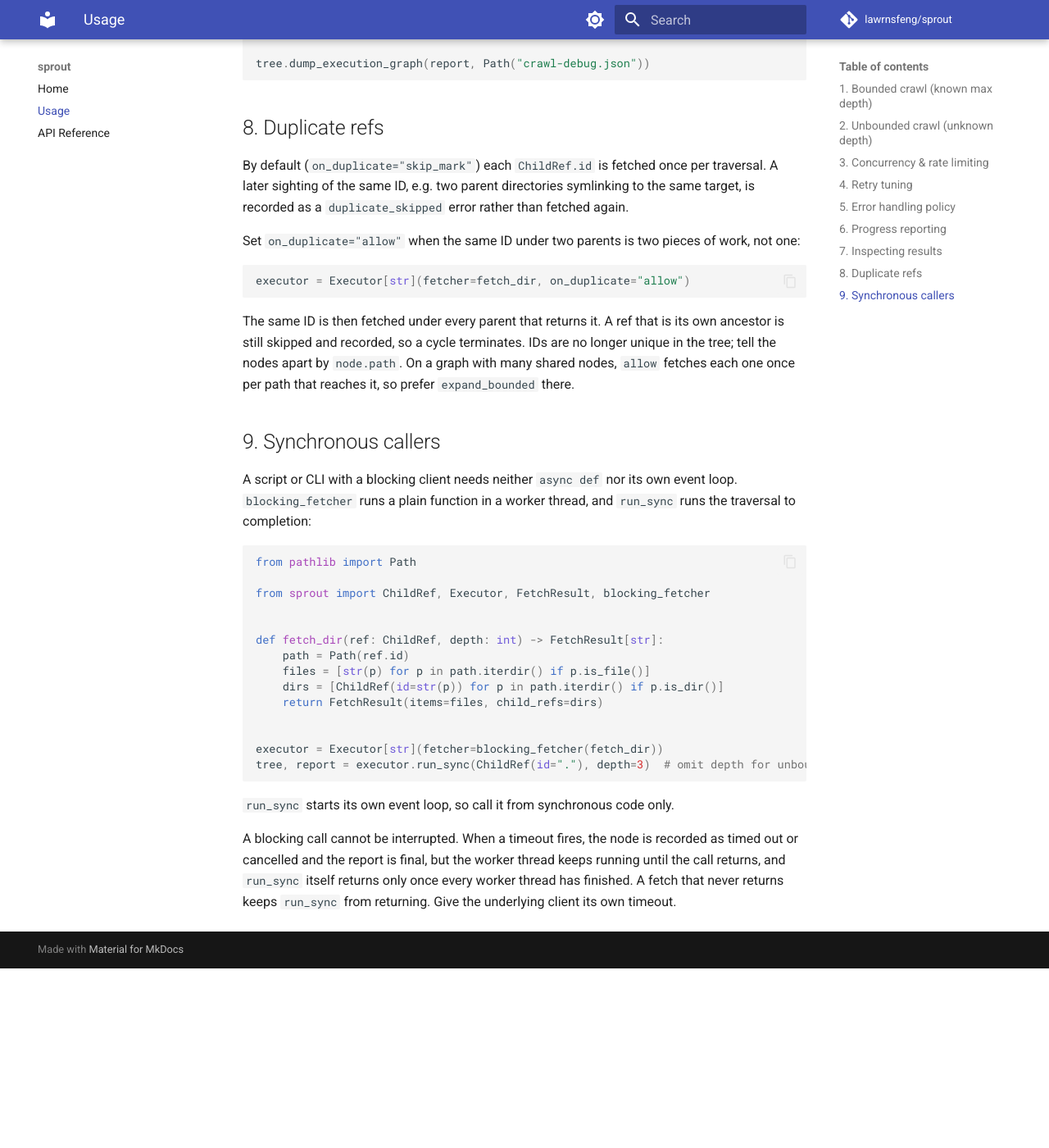
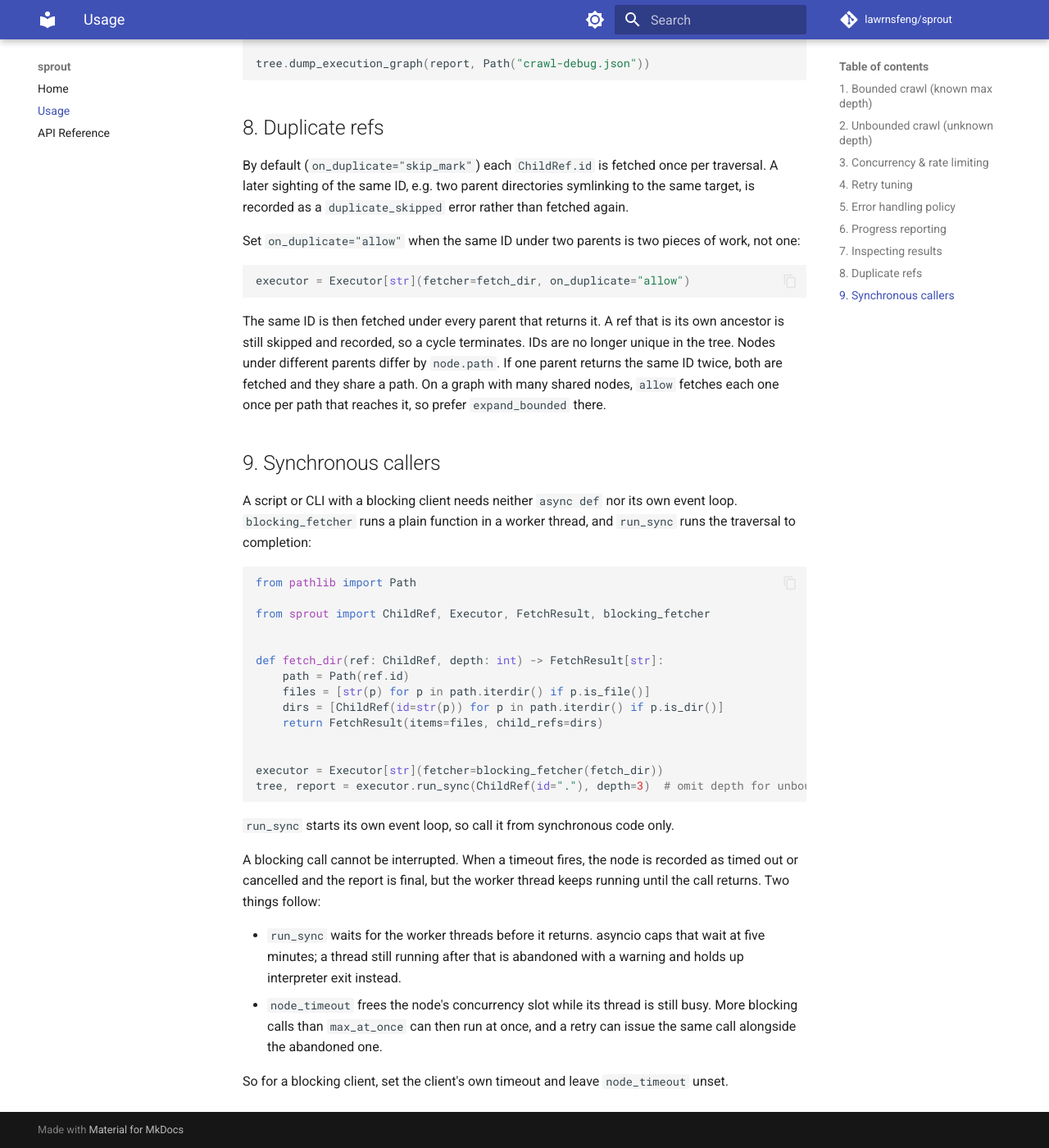
Before and after one commit to lawrnsfeng/sprout, an MkDocs documentation site: the page built from docs/usage.md, in a window 1280 px wide and 1400 px high, scrolled down 4940 px. Shown: the whole window at 82% size. Built offline with MkDocs 1.6.1 and Material for MkDocs 9.7.7, drawn with Linux system fonts in a browser that asks for light colours; comment, search, counter and statistics services are not loaded; before the commit the page ends 6121 px from its top, so only the background shows below that; some of the changed text lies outside the part shown.

Commit message:
docs: state the limits of blocking fetchers and of path under allow
With a blocking fetcher, run_sync waits for the worker threads for at most
five minutes, and a node timeout can let more calls than max_at_once run
at once. The guide now says both and recommends the client's own timeout.

Under on_duplicate "allow", one parent returning the same ID twice yields
two nodes that share a path; the guide no longer says path always tells
nodes apart. A test pins that.

attempts, not elapsed_ms, is the exact way to tell a queued cancelled node
from a running one.

````diff
--- a/docs/usage.md
+++ b/docs/usage.md
@@ -234,8 +234,9 @@ node = by_id["./docs"]
 print(node.ref.payload, node.result, node.error, node.path)
 ```
 
-After a grand timeout, `elapsed_ms` tells the nodes apart: a cancelled node
-that was running reports how long, and one that was still queued reports 0.
+After a grand timeout, `attempts` tells the cancelled nodes apart: 0 means
+the fetch never started. For a node that had started, `elapsed_ms` says how
+long it had been running.
 
 For debugging a run — especially failures or timeouts — dump the whole
 execution graph (tree structure, report, and flattened error list) to JSON:
@@ -262,7 +263,9 @@ executor = Executor[str](fetcher=fetch_dir, on_duplicate="allow")
 
 The same ID is then fetched under every parent that returns it. A ref that
 is its own ancestor is still skipped and recorded, so a cycle terminates.
-IDs are no longer unique in the tree; tell the nodes apart by `node.path`.
+IDs are no longer unique in the tree. Nodes under different parents differ
+by `node.path`. If one parent returns the same ID twice, both are fetched and
+they share a path.
 On a graph with many shared nodes, `allow` fetches each one once per path
 that reaches it, so prefer `expand_bounded` there.
 
@@ -293,6 +296,14 @@ tree, report = executor.run_sync(ChildRef(id="."), depth=3)  # omit depth for un
 
 A blocking call cannot be interrupted. When a timeout fires, the node is
 recorded as timed out or cancelled and the report is final, but the worker
-thread keeps running until the call returns, and `run_sync` itself returns
-only once every worker thread has finished. A fetch that never returns keeps
-`run_sync` from returning. Give the underlying client its own timeout.
+thread keeps running until the call returns. Two things follow:
+
+- `run_sync` waits for the worker threads before it returns. asyncio caps
+  that wait at five minutes; a thread still running after that is abandoned
+  with a warning and holds up interpreter exit instead.
+- `node_timeout` frees the node's concurrency slot while its thread is still
+  busy. More blocking calls than `max_at_once` can then run at once, and a
+  retry can issue the same call alongside the abandoned one.
+
+So for a blocking client, set the client's own timeout and leave
+`node_timeout` unset.
````
Also changed, not shown: 1 other file.
